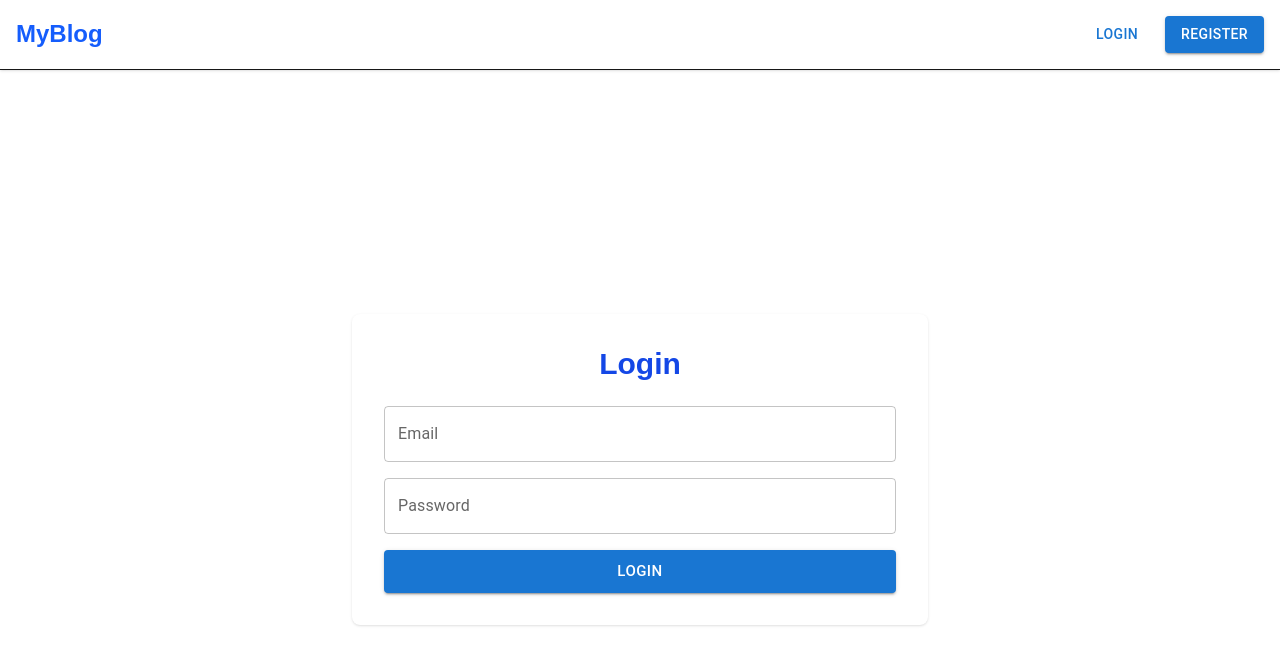
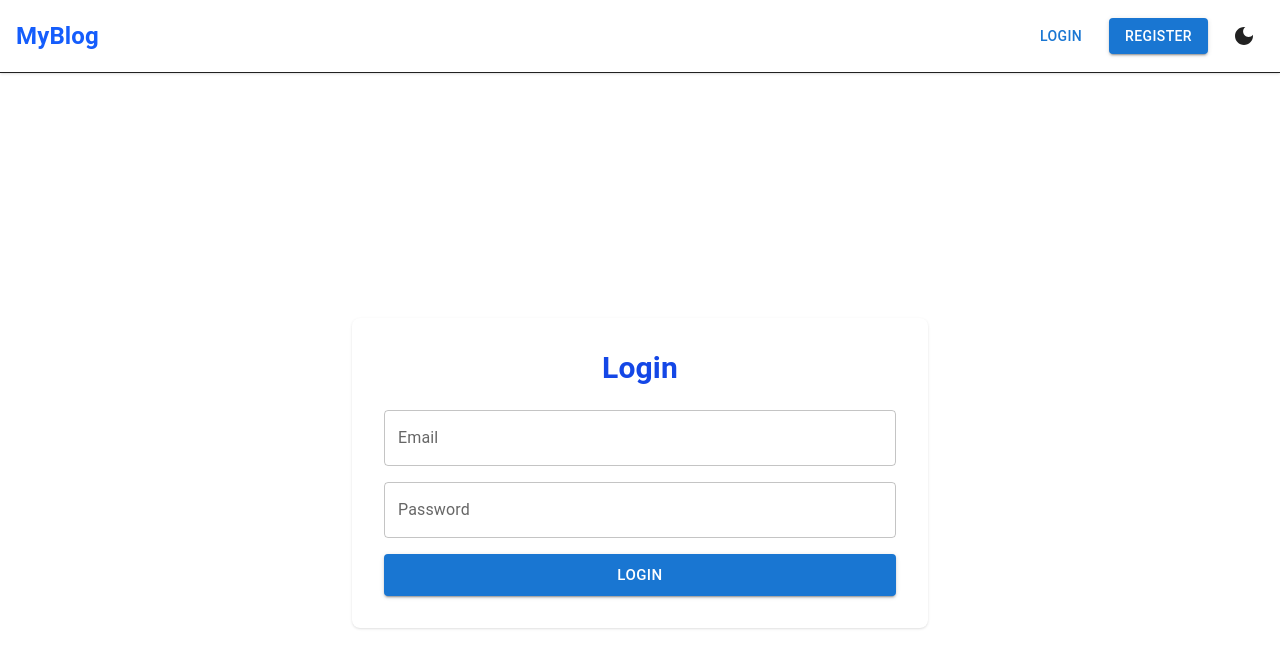
Before and after one commit to khojwar/blog-app-vynspire, a Next.js app: page /login in a window 1280 px wide. Shown: the top 668 px of the page. Built offline with nearby package versions, Linux system fonts and the light colour scheme.

Commit message:
add dark mode

```diff
--- a/package.json
+++ b/package.json
@@ -11,6 +11,7 @@
   "dependencies": {
     "@emotion/react": "^11.14.0",
     "@emotion/styled": "^11.14.1",
+    "@mui/icons-material": "^7.3.5",
     "@mui/material": "^7.3.5",
     "@reduxjs/toolkit": "^2.10.1",
     "jsonwebtoken": "^9.0.2",
--- a/src/app/layout.tsx
+++ b/src/app/layout.tsx
@@ -4,6 +4,8 @@ import "./globals.css";
 import { Providers } from "./Providers";
 import Header from "../components/Header";
 import { Toaster } from 'react-hot-toast';
+import ThemeRegistry from "@/components/ThemeProvider";
+
 
 
 const geistSans = Geist({
@@ -31,11 +33,13 @@ export default function RootLayout({
       <body
         className={`${geistSans.variable} ${geistMono.variable} antialiased`}
       >
-        <Providers>
-          <Header />
-          <Toaster position="top-right" />
-          {children}
-        </Providers>
+        <ThemeRegistry>
+          <Providers>
+            <Header />
+            <Toaster position="top-right" />
+            {children}
+          </Providers>
+        </ThemeRegistry>
       </body>
     </html>
   );
--- /dev/null
+++ b/src/components/DarkModeToggle.jsx
@@ -0,0 +1,17 @@
+"use client";
+
+import { IconButton } from "@mui/material";
+import { LightMode, DarkMode } from "@mui/icons-material";
+import { useTheme } from "@mui/material/styles";
+import { useColorMode } from "./ThemeProvider";
+
+export default function DarkModeToggle() {
+  const theme = useTheme();
+  const { toggleColorMode } = useColorMode();
+
+  return (
+    <IconButton onClick={toggleColorMode} color="inherit">
+      {theme.palette.mode === "dark" ? <LightMode /> : <DarkMode />}
+    </IconButton>
+  );
+}
--- a/src/components/Header.tsx
+++ b/src/components/Header.tsx
@@ -2,6 +2,7 @@
 import Link from 'next/link';
 import { Button } from '@mui/material';
 import { useAuth } from '../hooks/useAuth';
+import DarkModeToggle from "./DarkModeToggle";
 
 export default function Header() {
   const { user, isAuthenticated, logout } = useAuth();
@@ -24,6 +25,7 @@ export default function Header() {
               <Link href="/register"><Button variant="contained">Register</Button></Link>
             </>
           )}
+          <DarkModeToggle />
         </nav>
       </div>
     </header>
--- /dev/null
+++ b/src/components/ThemeProvider.tsx
@@ -0,0 +1,55 @@
+"use client";
+
+import { createTheme, ThemeProvider, CssBaseline, PaletteMode } from "@mui/material";
+import { createContext, useMemo, useState, useContext, type ReactNode } from "react";
+
+const ColorModeContext = createContext({ toggleColorMode: () => {} });
+
+export function useColorMode() {
+  return useContext(ColorModeContext);
+}
+
+
+export default function ThemeRegistry({ children }: { children: ReactNode }) {
+    const [mode, setMode] = useState<PaletteMode>(() =>
+        typeof window !== "undefined" && localStorage.getItem("theme") === "dark"
+            ? "dark"
+            : "light"
+    );
+
+    const colorMode = useMemo(
+        () => ({
+        toggleColorMode: () => {
+            setMode((prev) => {
+            const newMode = prev === "light" ? "dark" : "light";
+            if (typeof window !== "undefined") {
+                localStorage.setItem("theme", newMode);
+            }
+            return newMode;
+            });
+        },
+        }),
+        []
+    );
+
+    const theme = useMemo(
+        () =>
+        createTheme({
+            palette: {
+            mode,
+            primary: { main: "#1976d2" },
+            },
+        }),
+        [mode]
+    );
+
+
+    return (
+        <ColorModeContext.Provider value={colorMode}>
+        <ThemeProvider theme={theme}>
+            <CssBaseline />
+            {children}
+        </ThemeProvider>
+        </ColorModeContext.Provider>
+    );
+}
```
Also changed, not shown: 1 other file (tests, documents, lock files or other folders).
